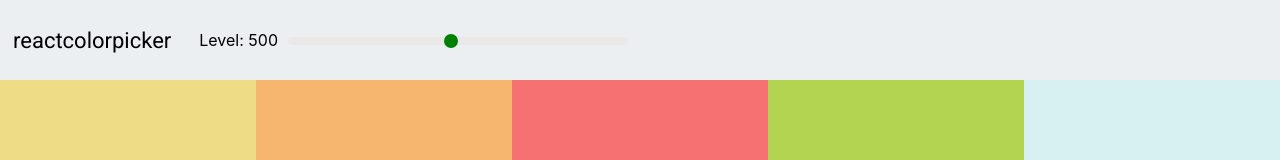
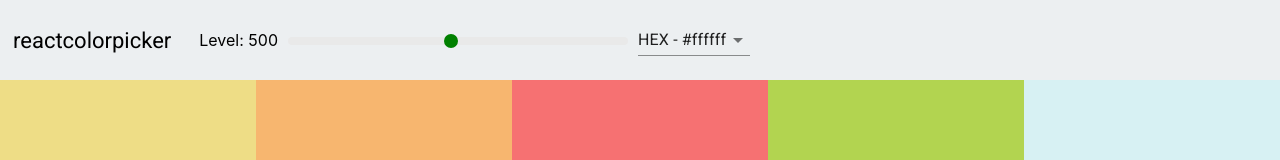
Before and after one commit to fafansin/colors, a React (Create React App) app: page / in a window 1280 px wide. Shown: the top 160 px of the page. Built offline with nearby package versions, Linux system fonts and the light colour scheme.

Commit message:
add select and material ui

```diff
--- a/package.json
+++ b/package.json
@@ -3,6 +3,7 @@
   "version": "0.1.0",
   "private": true,
   "dependencies": {
+    "@material-ui/core": "^4.11.0",
     "@testing-library/jest-dom": "^4.2.4",
     "@testing-library/react": "^9.5.0",
     "@testing-library/user-event": "^7.2.1",
--- a/src/Navbar.js
+++ b/src/Navbar.js
@@ -2,8 +2,20 @@ import React, {Component} from 'react';
 import Slider from 'rc-slider';
 import 'rc-slider/assets/index.css';
 import './Navbar.css';
+import Select from '@material-ui/core/Select';
+import MenuItem from '@material-ui/core/MenuItem';
 
 export default class Navbar extends Component{
+    constructor(props){
+        super(props);
+        this.state = {format:"hex"}
+
+        this.handleChange = this.handleChange.bind(this);
+    }
+    handleChange(e){
+        this.setState({format:e.target.value}, ()=> this.props.changeFormat(this.state.format));
+
+    }
     render(){
         return (
             <header className="Navbar">
@@ -21,6 +33,13 @@ export default class Navbar extends Component{
                             onAfterChange={this.props.changeLevel}/>
                     </div>
                 </div>
+                <div className="select-container">
+                    <Select onChange={this.handleChange} value={this.state.format}>
+                        <MenuItem value="hex">HEX - #ffffff</MenuItem>
+                        <MenuItem value="rgb">RGB - rgb(255,255,255)</MenuItem>
+                        <MenuItem value="rgba">RGBA - rgba(255,255,255, 0.5)</MenuItem>
+                    </Select>
+                </div>
             </header>
         )
     }
--- a/src/Palette.js
+++ b/src/Palette.js
@@ -6,19 +6,26 @@ import Navbar from './Navbar';
 export default class Palette extends Component{
     constructor(props){
         super(props);
-        this.state = {level:500};
+        this.state = {level:500, format:'hex'};
         this.changeLevel = this.changeLevel.bind(this);
+        this.changeFormat = this.changeFormat.bind(this);
     }
     changeLevel(level){
         this.setState({level})
     }
+    changeFormat(val){
+        this.setState({format:val});
+    }
     render(){
         return (
             <div className="Palette">
-                <Navbar level={this.state.level} changeLevel={this.changeLevel}/>
+                <Navbar
+                    level={this.state.level}
+                    changeLevel={this.changeLevel}
+                    changeFormat={this.changeFormat}/>
                 <div className="Palette-colors">
                     {this.props.palette.colors[this.state.level].map((color) => (
-                        <ColorBox key={color.name} background={color.hex} name={color.name} />)
+                        <ColorBox key={color.name} background={color[this.state.format]} name={color.name} />)
                     )}
                 </div>
             </div>
--- a/src/colorHelpers.js
+++ b/src/colorHelpers.js
@@ -22,7 +22,7 @@ function generatePalette(starterPalette){
                 id:color.name.toLowerCase().replace(/ /g, "-"),
                 hex:scale[i],
                 rgb: chroma(scale[i]).css(),
-                rgba: chroma(scale[i]).css().replace("rgba", "rgba").replace(")", ",1.0)")
+                rgba: chroma(scale[i]).css().replace("rgb", "rgba").replace(")", ",1.0)")
             })
         }
     }
```
Also changed, not shown: 1 other file (tests, documents, lock files or other folders).
